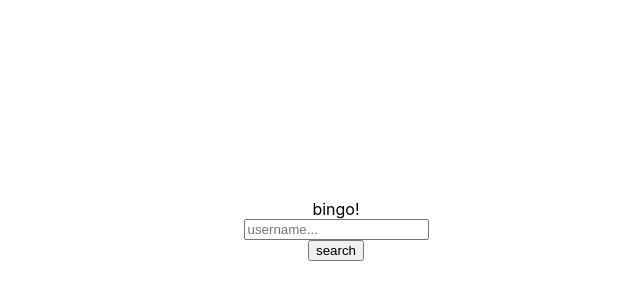
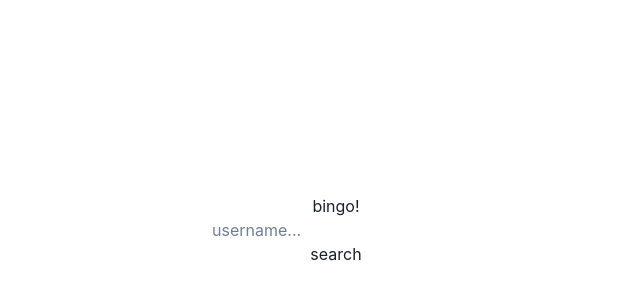
Before and after one commit to Brighttttttt/Get-Github-User-Info, a Next.js app: page / in a window 1280 px wide. Shown: the part 234-534 px from the top of the page, without its empty margins (304-944 px from the left). Built offline with nearby package versions, Linux system fonts and the light colour scheme.

Commit message:
install chakra ui

```diff
--- a/pages/_app.js
+++ b/pages/_app.js
@@ -1,7 +1,12 @@
+import { ChakraProvider } from '@chakra-ui/react'
 import '../styles/globals.css'
 
 function MyApp({ Component, pageProps }) {
-  return <Component {...pageProps} />
+  return (
+      <ChakraProvider>
+        <Component {...pageProps} />
+      </ChakraProvider>
+  )
 }
 
 export default MyApp
```
Also changed, not shown: package.json (+8 -0 lines), 1 other file (tests, documents, lock files or other folders).
